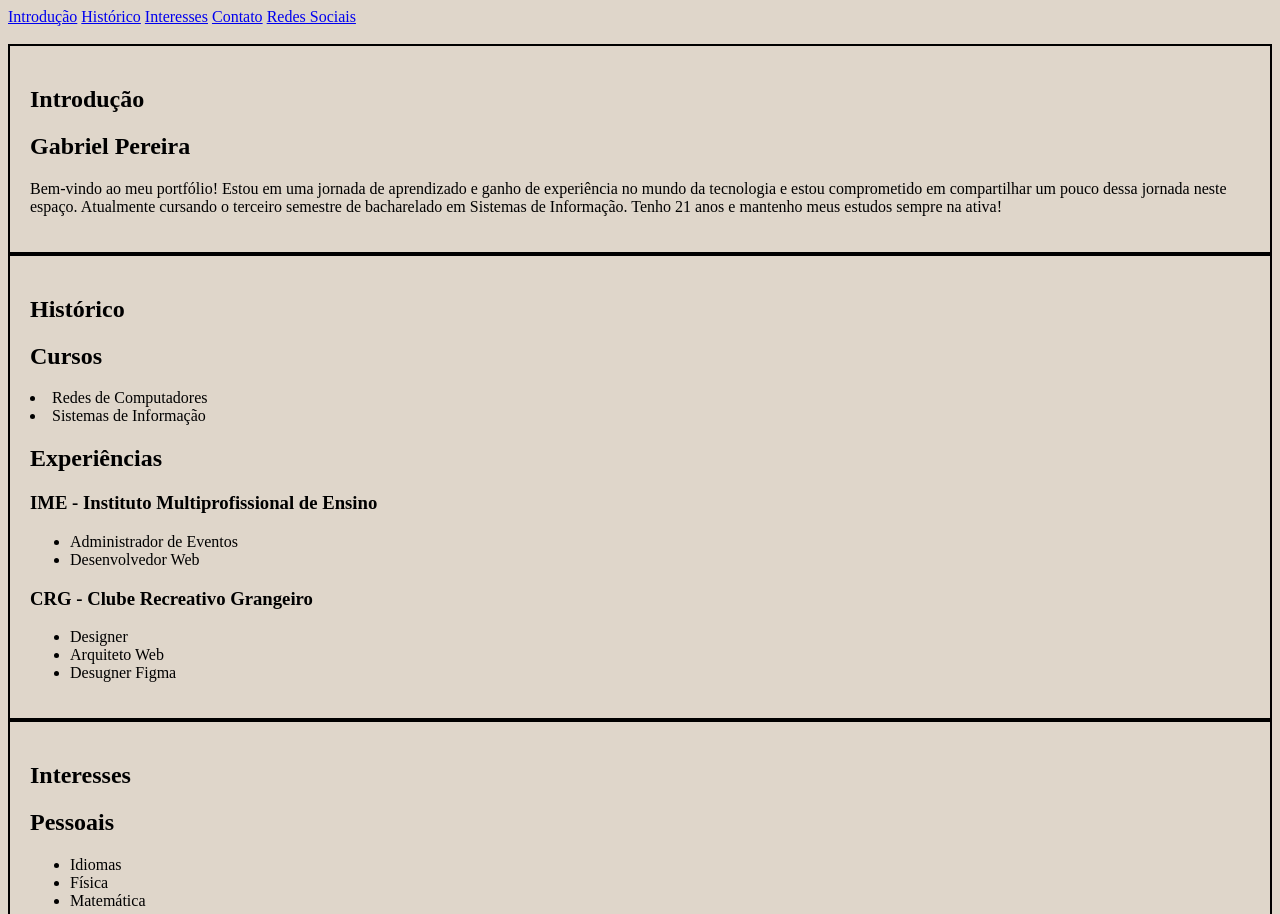
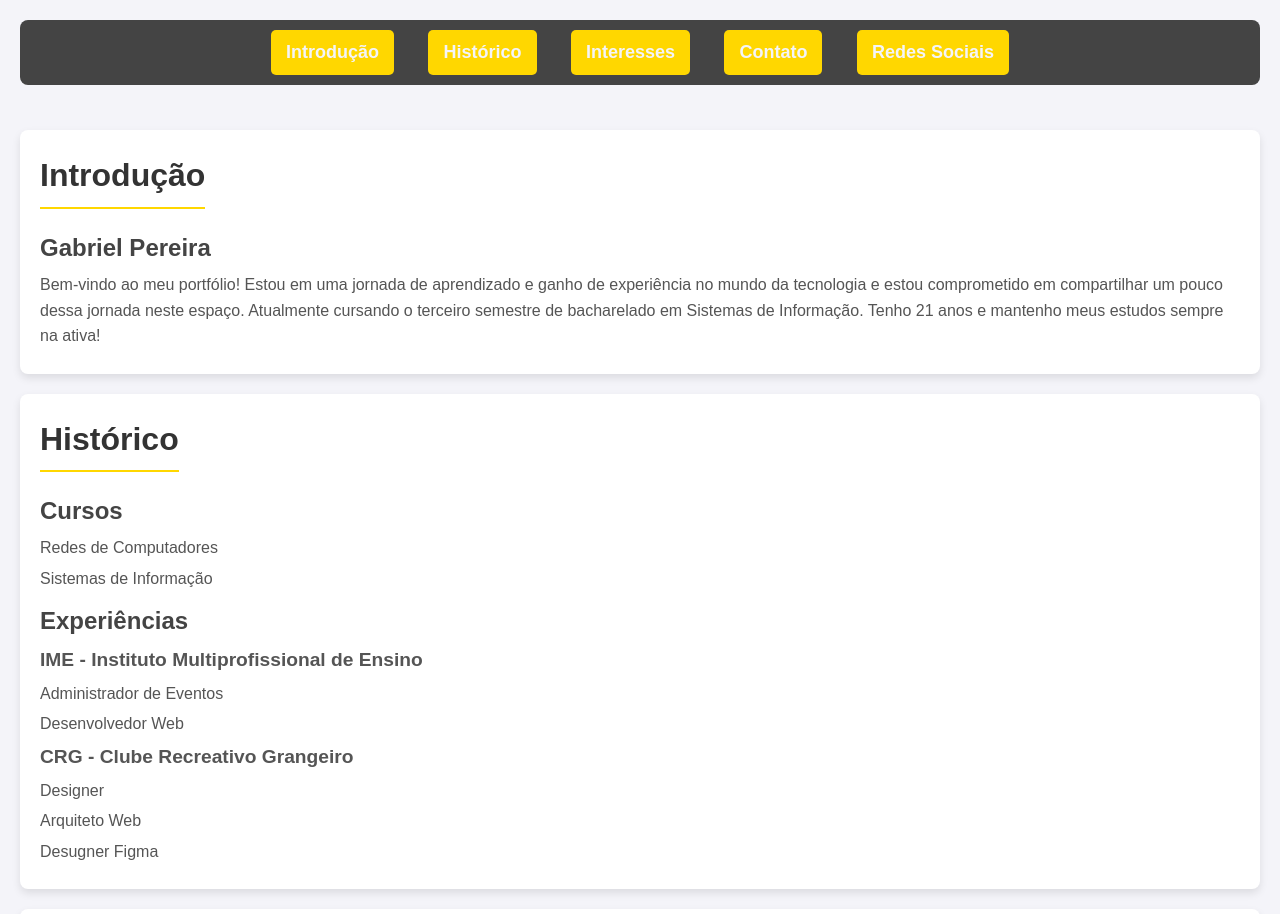
Before and after one commit to Gabriel-Matias07/capacita_fullstack, a plain HTML site: page pratica_02/index.html in a window 1280 px wide. Shown: the top 914 px of the page. Drawn offline with Linux system fonts and the light colour scheme.

Commit message:
Adição de css a prática_02

```diff
--- a/pratica_02/index.html
+++ b/pratica_02/index.html
@@ -4,18 +4,7 @@
     <meta charset="UTF-8">
     <meta name="viewport" content="width=device-width, initial-scale=1.0">
     <title>Document</title>
-    <style>
-        section{
-            border: solid 2px;
-            padding: 20px;
-        }
-        body{
-            background-color: rgb(223, 214, 202);
-        }
-        img{
-            width: 20px;
-        }
-    </style>
+    <link rel="stylesheet" href="style.css">
 </head>
 <body>
     <nav id="topo_navegacao">
--- /dev/null
+++ b/pratica_02/style.css
@@ -0,0 +1,125 @@
+* {
+    margin: 0;
+    padding: 0;
+    box-sizing: border-box;
+    font-family: Arial, sans-serif;
+    scroll-behavior: smooth;
+}
+
+body {
+    background-color: #f4f4f9;
+    color: #333;
+    line-height: 1.6;
+    font-size: 16px;
+    padding: 20px;
+}
+
+#topo_navegacao {
+    background-color: #444;
+    color: #fff;
+    padding: 10px 0;
+    text-align: center;
+    border-radius: 8px;
+}
+
+#topo_navegacao a {
+    color: #f4f4f9;
+    text-decoration: none;
+    margin: 0 15px;
+    font-weight: bold;
+    font-size: 18px;
+    transition: color 0.3s;
+}
+
+#topo_navegacao a:hover {
+    color: #FFD700;
+}
+
+section {
+    background-color: #ffffff;
+    margin-top: 20px;
+    padding: 20px;
+    border-radius: 8px;
+    box-shadow: 0 4px 8px rgba(0, 0, 0, 0.1);
+}
+
+h1 {
+    font-size: 2em;
+    margin-bottom: 10px;
+    color: #333;
+    border-bottom: 2px solid #FFD700;
+    display: inline-block;
+    padding-bottom: 5px;
+}
+
+h2 {
+    font-size: 1.5em;
+    color: #444;
+    margin-top: 10px;
+    margin-bottom: 5px;
+}
+
+h3 {
+    font-size: 1.2em;
+    color: #555;
+}
+
+p, li {
+    font-size: 1em;
+    margin: 5px 0;
+    color: #555;
+}
+
+ul, li {
+    list-style: none;
+}
+
+#redes_sociais footer {
+    background-color: #444;
+    color: #fff;
+    padding: 20px;
+    text-align: center;
+    border-radius: 8px;
+}
+
+#redes_sociais h1 {
+    font-size: 1.5em;
+    color: #FFD700;
+}
+
+#redes_sociais ul {
+    display: flex;
+    justify-content: center;
+    gap: 15px;
+}
+
+#redes_sociais li {
+    list-style: none;
+}
+
+#redes_sociais a img {
+    width: 40px;
+    height: 40px;
+    transition: transform 0.3s;
+}
+
+#redes_sociais a img:hover {
+    transform: scale(1.2);
+}
+
+nav a {
+    display: inline-block;
+    margin-top: 20px;
+    text-decoration: none;
+    color: #444;
+    font-weight: bold;
+    background-color: #FFD700;
+    padding: 8px 15px;
+    border-radius: 5px;
+    transition: background-color 0.3s, color 0.3s;
+}
+
+nav a:hover {
+    background-color: #333;
+    color: #FFD700;
+}
```
